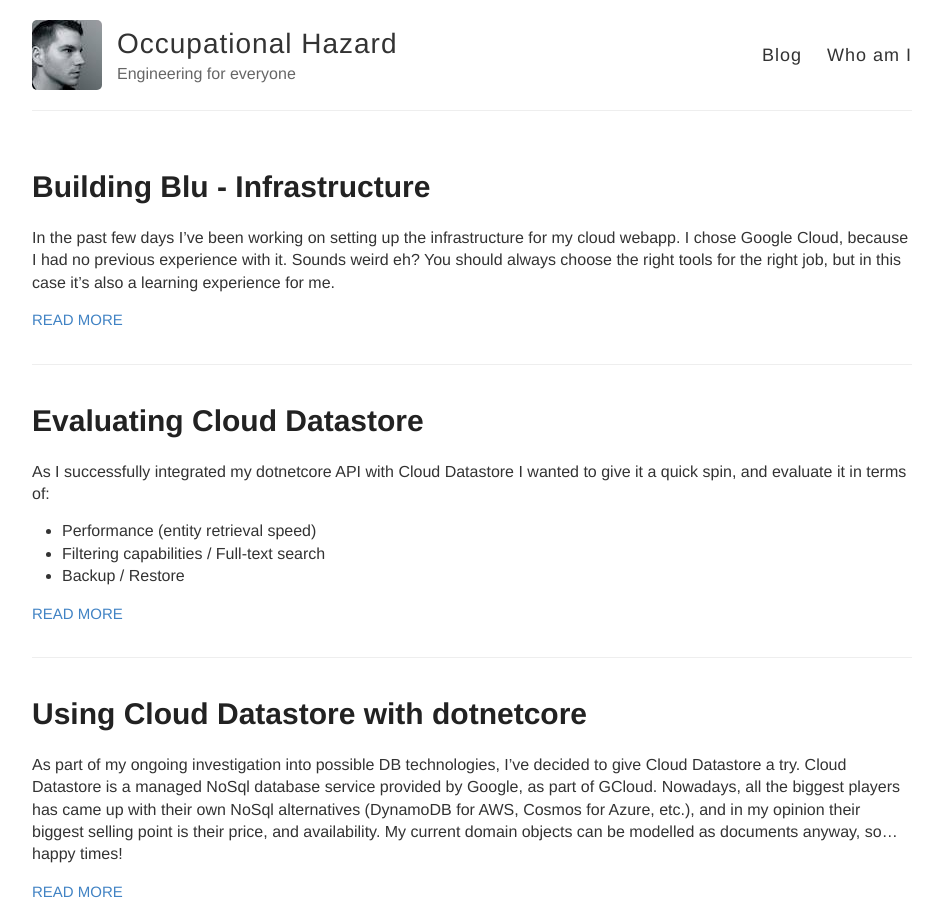
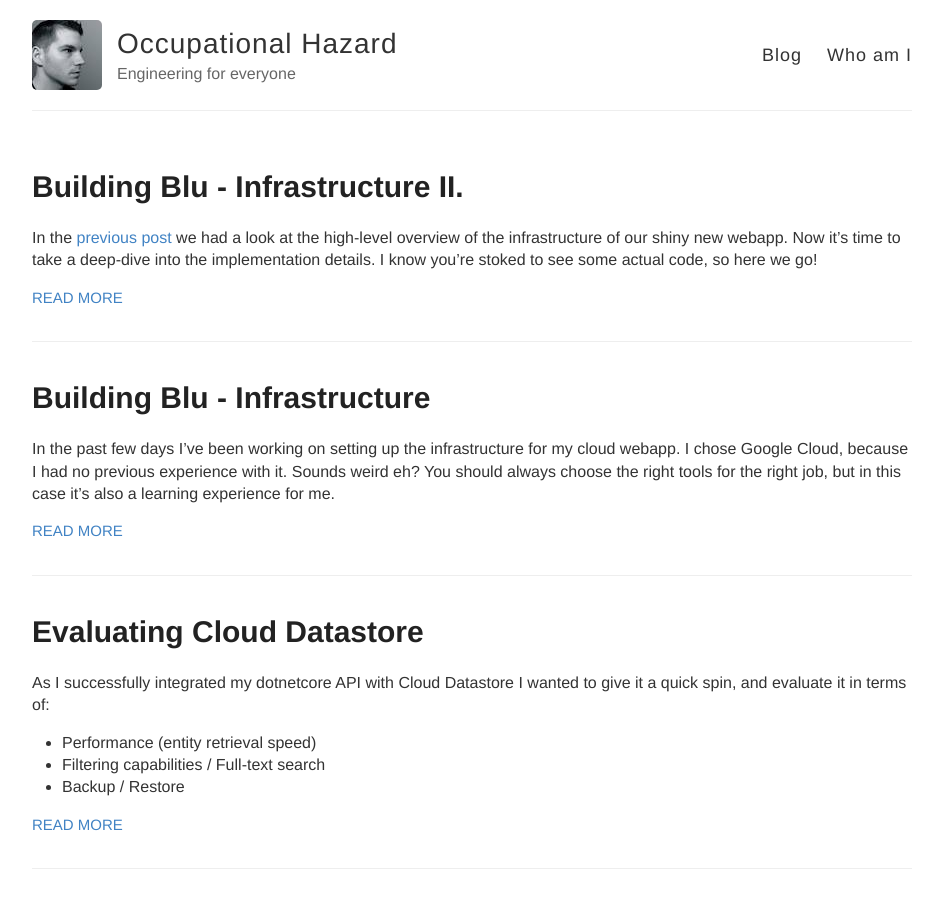
Before and after one commit to santatamas/blog, a Jekyll site: the page built from index.html, in a window 1280 px wide and 900 px high. Shown: the whole window, without its empty margins (168-1111 px from the left). Built offline with Jekyll 4.4.1, drawn with Linux system fonts in a browser that asks for light colours; part of the change alters nothing that is shown.

Commit message:
added next Blu article

````diff
--- a/_drafts/2017-10-02-Building-Blu-Infrastructure-II.md
+++ b/_posts/2017-10-03-Building-Blu-Infrastructure-II.md
@@ -8,17 +8,17 @@ categories: Blu Cloud Kubernetes dotnetcore CDN DevOps Infrastructure
 In the [previous post](/Building-Blu-Infrastructure/) we had a look at the high-level overview of the infrastructure of our shiny new webapp. Now it's time to take a deep-dive into the implementation details. I know you're stoked to see some actual code, so here we go!
 
 # Dockerising the applications
-In order to be able to deploy our apps to the Kubernetes cluster, first we have to build Docker container images for them. If you remember, we're dealing with an Angular4 SPA, and a dotnetcore backend.
+To be able to deploy our apps to Kubernetes, we have to build Docker container images for the apps. If you remember, we're dealing with an Angular4 SPA, and a dotnetcore backend.
 
-You might wonder why I chose to use a container instead of using Google CDN to distribute the static html/JS files for the SPA. While the latter might seem to be the straightforward choice in most cases, I have several reasons why I you'd want to go with the other.
+You might wonder why I chose to serve static files from a container instead of using Google CDN for distribution. While the latter might seem to be the straightforward choice in most cases, I have several reasons why I you'd want to go with the other.
 
-* Container makes versioning easy. I can tag my container with the build number, and push it to Kubernetes, which means I can always easily roll back any changes without a fuss.
-* Invalidating CDN caches is *ssllloooww*. It's not a big deal, but if and when the house is on fire, it's a pain to push out anything quickly.
+* Containers make versioning easy. I can tag them with the build numbers, and use that to deploy and roll back any changes without a fuss.
+* Invalidating CDN cache is *ssllloooww*. It's not a big deal, but if and when the house is on fire, it's a pain to push out anything quickly.
 * It's a well-known practice to put a proxy in front of [Kestrel](https://docs.microsoft.com/en-us/aspnet/core/fundamentals/servers/kestrel?tabs=aspnetcore2x), as it's not necessarily ready to be exposed to the public.
 
-These reasons lead me to settle with an Nginx container, which is responsible for serving static content, and proxy all traffic to **/api** to my backend.
+These reasons lead me to settle with an Nginx container, which is responsible for serving static content, and proxy all traffic from **/api** to my backend.
 
-Fortunately, configuring Nginx as a proxy is *REALLY* easy.
+Fortunately, configuring Nginx as a proxy is *really* easy.
 ``` javascript
 server {
     listen 80;
@@ -35,18 +35,18 @@ server {
     }
 }
 ```
-In this config you can see that Nginx is serving all static content (and index.html by default) on the root, and forwards all calls from **/api** to my backend Api, running on port 8080. The **localhost** url is right in this case, as these 2 containers will sit in the same [Pod](https://kubernetes.io/docs/concepts/workloads/pods/pod/), so they can communicate through the loopback interface.
+In this config you can see that Nginx is serving all static content (and index.html by default) from root, and forwards all calls from **/api** to my backend Api, running on port 8080. The **localhost** url is right in this case, as these 2 containers will sit in the same [Pod](https://kubernetes.io/docs/concepts/workloads/pods/pod/), so they can communicate through the loopback interface.
 
-Let's wrap this bad boy with our SPA into a container.
+Let's wrap this with our SPA into a container.
 *(if you're not familiar with [Dockerfiles](https://docs.docker.com/engine/reference/builder/), now is the right time to start ;))*
 ```
 FROM nginx
 COPY nginx.conf /etc/nginx/conf.d/default.conf
 COPY production /usr/share/nginx/html
 ```
-What happens here is that we take the official Nginx image, copy the config and contents of the production folder - (Angular release artifacts).
+What happens here is that we take the official Nginx image, copy the config and contents of the production folder - (Angular release artifacts). So far so good.
 
-So far so good. If you build this and spin it up, you'll be able to navigate to `http://localhost`, and see the app running:
+If you build this and spin it up, you'll be able to navigate to `http://localhost`, and see the app running:
 ``` shell
 docker build -t myproject/blu-spa:latest .
 docker run -d -p 80:80 myproject/blu-spa:latest
@@ -121,6 +121,7 @@ spec:
 status:
   loadBalancer: {}
 ```
+The most important thing about this config is the `type: LoadBalancer` part, because this tells the service to expose its ports to the public, and act as a loadbalancer in front of the deployment pods. You can read more about Service types [here](https://kubernetes.io/docs/concepts/services-networking/service/#publishing-services---service-types).
 
 Deployment:
 ``` yaml
@@ -142,17 +143,6 @@ spec:
       containers:
       - image: eu.gcr.io/{GOOGLE_PROJECT_ID}/blu-api:latest
         name: blu-api
-        env:
-        - name: GCLIUD_PROJECT_ID
-          value: {GOOGLE_PROJECT_ID}
-        - name: GOOGLE_APPLICATION_CREDENTIALS
-          value: ./google_creds.json
-        - name: JWT_ISSUER
-          value: {YOUR_DOMAIN}
-        - name: JWT_PRIVATE_KEY_FILE
-          value: ./blu-dev.pem
-        - name: JWT_PUBLIC_KEY_FILE
-          value: ./blu-dev.pub.pem
         resources: {}
       - image: eu.gcr.io/s{GOOGLE_PROJECT_ID}/blu-spa:latest
         name: blu-spa
@@ -160,11 +150,16 @@ spec:
       restartPolicy: Always
 status: {}
 ```
+The deployment config specifies our 2 container images, with names. I've omitted some parts here, but you can use environment variables, port declarations and others things, just like in docker-compose.
+The `replicas` config is set to 1, as I only have 1 node for now.
 
-We can use [Kubectl](https://kubernetes.io/docs/user-guide/kubectl-overview/) to create the deployment and service in our cluster:
+We can use [Kubectl](https://kubernetes.io/docs/user-guide/kubectl-overview/) to create the deployment and service in our cluster from these yamls.
 ```
 kubectl create -f blu-deployment.yaml
 kubectl create -f blu-service.yaml
 ```
 
 If you check your cluster now, you should be able to see your deployment up and running.
+
+# Coming up next...
+Now that we successfully deployed our application containers to Kubernetes, in the next post we'll automate the building and deployment process with CircleCI.
````
Also changed, not shown: images/articles/infrastructure/kubernetes_cluster.png.
